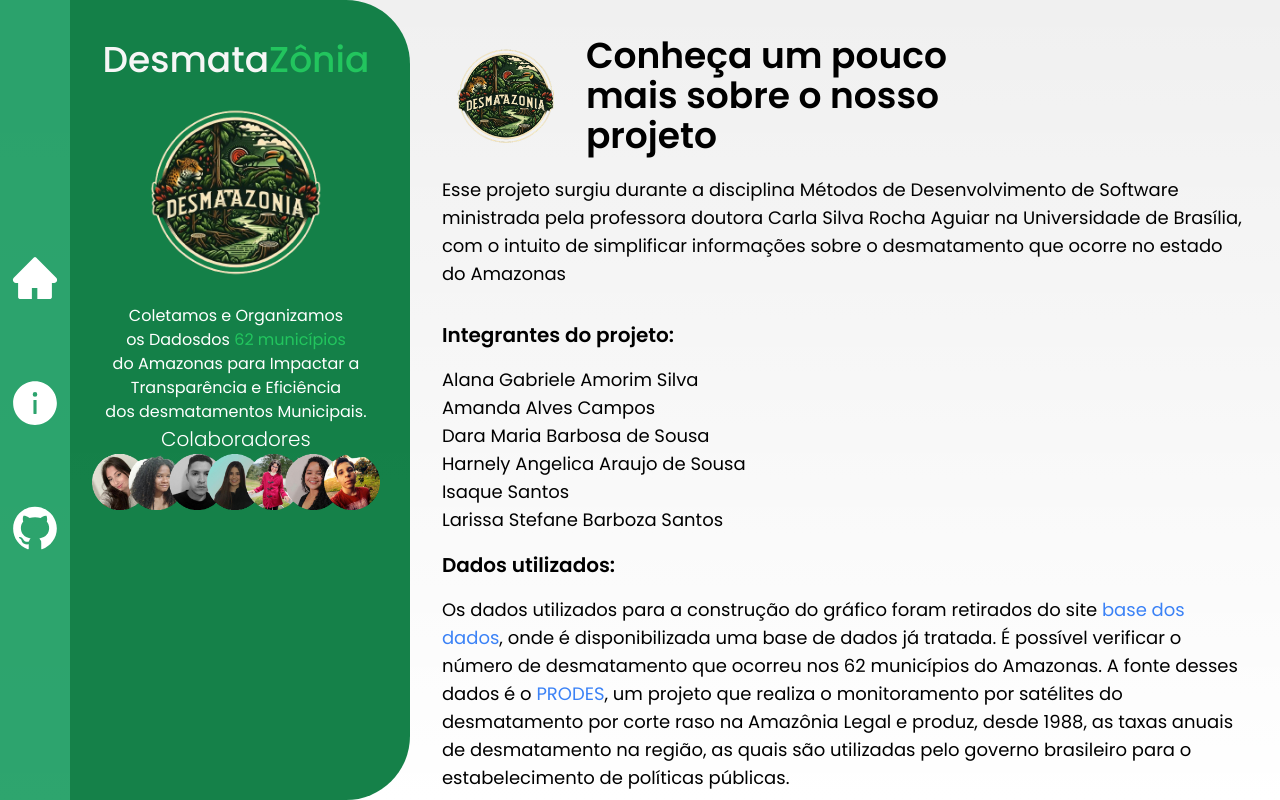
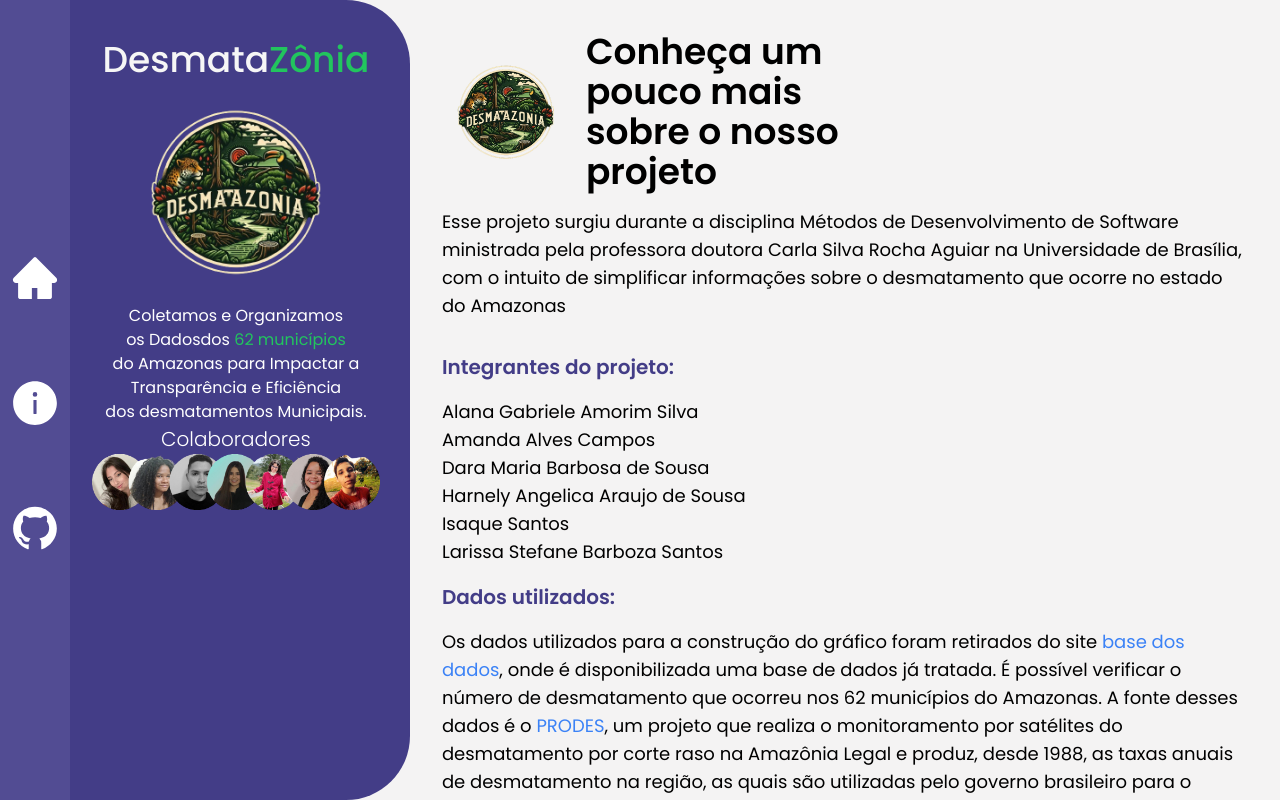
Before and after one commit to unb-mds/2023-2-Squad02-Desmatazonia, a Next.js app in the folder licitam/: page /sobre in a window 1280 px wide. Built offline with nearby package versions, Linux system fonts and the light colour scheme.

Commit message:
alterando paleta de cores

```diff
--- a/licitam/src/pages/index.tsx
+++ b/licitam/src/pages/index.tsx
@@ -30,13 +30,13 @@ const Home = () => {
             className={`flex flex-col items-center justify-between px-24 py-12 ${inter.className}`}
           >
             <div className="text-left">
-              <p className="text-3xl font-[PoppinsSemiBold] text-[#006400] text-center">
+              <p className="text-3xl font-[PoppinsSemiBold] text-[#433d87] text-center">
                 Acompanhe dados sobre os Municípios do Amazonas
               </p>
             </div>
 
             <div className="mb-32 text-center lg:max-w-5xl lg:w-full lg:mb-0 lg:grid-cols-4t">
-              <h2 className="font-[PoppinsMedium] text-[#228B22] text-center mt-10 mb-3 text-base">
+              <h2 className="font-[PoppinsMedium] text-[#433d87] text-center mt-10 mb-3 text-base">
                 Escolha o município desejado e explore os dados na Amazônia!
               </h2>
             </div>
--- a/licitam/src/pages/sobre.tsx
+++ b/licitam/src/pages/sobre.tsx
@@ -23,7 +23,7 @@ const Home = () => {
               <div className="mr-4">
                 <img className="w-[8rem]" src="/images/logo-desmatazonia.png" alt="Descrição da imagem" />
               </div>
-              <div className="text-left w-1/2">
+              <div className="text-left w-1/3">
                 <p className="text-4xl font-[PoppinsSemiBold] text-[#000000]">
                   Conheça um pouco mais sobre o nosso projeto
                 </p>
@@ -37,7 +37,7 @@ const Home = () => {
             </div>
 
             <div className="mb-32 text-left  lg:w-full lg:mb-4 lg:grid-cols-4t">
-              <p className="text-1xl font-[PoppinsSemiBold] text-[#000000]">
+              <p className="text-1xl font-[PoppinsSemiBold] text-[#433d87]">
                   Integrantes do projeto:
               </p>
               <p className="font-[PoppinsRegular] mt-4 text-lg text-[#000000]">
@@ -51,14 +51,14 @@ const Home = () => {
             </div>
 
             <div className="mb-32 text-left lg:w-full lg:mb-4 lg:grid-cols-4t">
-              <p className="text-1xl font-[PoppinsSemiBold] text-[#000000]">
+              <p className="text-1xl font-[PoppinsSemiBold] text-[#433d87]">
                 Dados utilizados:
               </p>
               <p className="font-[PoppinsRegular] mt-4 text-lg text-[#000000]">
-                Os dados utilizados para a construção do gráfico foram retirados do site <a href="https://basedosdados.org/dataset/e5c87240-ecce-4856-97c5-e6b84984bf42?table=d7a76d45-c363-4494-826d-1580e997ebf0" className="text-blue-500 hover:underline" target="_blank" rel="noopener noreferrer">
+                Os dados utilizados para a construção do gráfico foram retirados do site <a href="https://basedosdados.org/dataset/e5c87240-ecce-4856-97c5-e6b84984bf42?table=d7a76d45-c363-4494-826d-1580e997ebf0" className="text-blue-500 hover:underline text-[#433d87]" target="_blank" rel="noopener noreferrer">
                    base dos dados
                 </a>,
-                onde é disponibilizada uma base de dados já tratada. É possível verificar o número de desmatamento que ocorreu nos 62 municípios do Amazonas. A fonte desses dados é o <a href="http://www.obt.inpe.br/OBT/assuntos/programas/amazonia/prodes" className="text-blue-500 hover:underline" target="_blank" rel="noopener noreferrer">
+                onde é disponibilizada uma base de dados já tratada. É possível verificar o número de desmatamento que ocorreu nos 62 municípios do Amazonas. A fonte desses dados é o <a href="http://www.obt.inpe.br/OBT/assuntos/programas/amazonia/prodes" className="text-blue-500 hover:underline text-[#433d87]" target="_blank" rel="noopener noreferrer">
                     PRODES
                 </a>,
                 um projeto que realiza o monitoramento por satélites do desmatamento por corte raso na Amazônia Legal e produz, desde 1988, as taxas anuais de desmatamento na região, as quais são utilizadas pelo governo brasileiro para o estabelecimento de políticas públicas.
@@ -68,7 +68,7 @@ const Home = () => {
 
             <div className="mb-32 text-left lg:w-full lg:mb-4 lg:grid-cols-4t">
               <div className="bg-white p-6 rounded-md shadow-md">
-                <p className="text-2xl font-[PoppinsSemiBold] text-[#000000]">
+                <p className="text-2xl font-[PoppinsSemiBold] text-[#433d87]">
                   O que é Desmatamento?
                 </p>
                 <p className="font-[PoppinsRegular] text-[#000000] text-left mt-4 text-lg">
--- a/licitam/src/styles/globals.css
+++ b/licitam/src/styles/globals.css
@@ -29,13 +29,7 @@
 
 body {
   color: rgb(var(--foreground-rgb));
-  background: linear-gradient(
-      to bottom,
-      transparent,
-      rgb(var(--background-end-rgb))
-    )
-    rgb(var(--background-start-rgb));
-
+  background-color: #cac5c534;
   margin: 0;
   padding: 0;
   overflow: hidden;
@@ -68,7 +62,7 @@ body {
 .navbar {
   width: 70px;
   /* background:linear-gradient( to top, #0a0635, #879EE0, #d5e6ff); */
-  background: #06945298;
+  background: #4d4790d0;
   float: left;
   flex-direction: column;
   justify-content: center;
@@ -82,7 +76,7 @@ body {
   height: 100vh;
   /* background: linear-gradient(to top, #0a0635, #879ee0, #c3d6f2); */
   float: left;
-  background: #05793dee;
+  background: #433d87;
 }
 
 .div-principal {
```
